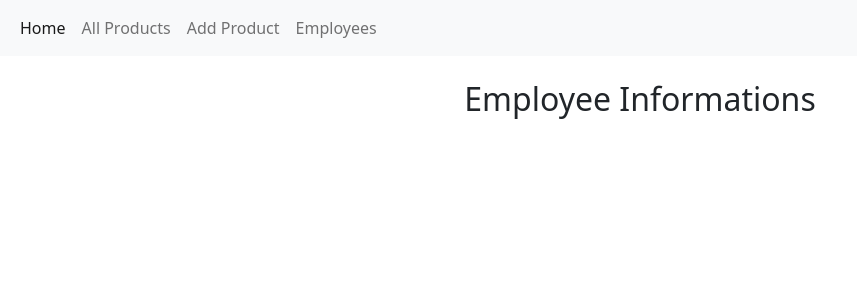
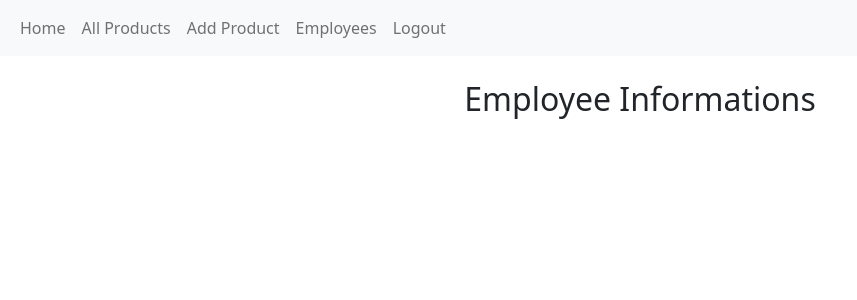
Before and after one commit to Dewan-Minhajul-Islam/AD_B01, a Django app: page /employee/ in a window 1280 px wide. Shown: the top 300 px of the page, without its empty margins (0-857 px from the left). Run offline with Django 5.2, Linux system fonts and the light colour scheme; a user stored in the database is signed in.

Commit message:
Hide navbar from login and register page using user.is_authenticated

```diff
--- a/ims_project/products/templates/layout/nav.html
+++ b/ims_project/products/templates/layout/nav.html
@@ -1,23 +1,41 @@
+{% if user.is_authenticated %}
+
 <nav class="navbar navbar-expand-lg navbar-light bg-light">
     <div class="container-fluid">
+        <ul class="navbar-nav">
 
-    <div class="collapse navbar-collapse" id="navbarNav">
-      <ul class="navbar-nav">
             <li class="nav-item">
-          <a class="nav-link active" aria-current="page" href="{% url 'home_page' %}">Home</a>
-        </li>
-        <li class="nav-item">
-          <a class="nav-link" href="{% url 'products_page' %}">All Products</a>
-        </li>
-        <li class="nav-item">
-          <a class="nav-link" href="{% url 'add_product_page' %}">Add Product</a>
+                <a class="nav-link" href="{% url 'home_page' %}">
+                    Home
+                </a>
             </li>
 
             <li class="nav-item">
-          <a class="nav-link" href="{% url 'employee_page' %}">Employees</a>
+                <a class="nav-link" href="{% url 'products_page' %}">
+                    All Products
+                </a>
+            </li>
+
+            <li class="nav-item">
+                <a class="nav-link" href="{% url 'add_product_page' %}">
+                    Add Product
+                </a>
+            </li>
+
+            <li class="nav-item">
+                <a class="nav-link" href="{% url 'employee_page' %}">
+                    Employees
+                </a>
+            </li>
+
+            <li class="nav-item">
+                <a class="nav-link" href="{% url 'logout_page' %}">
+                    Logout
+                </a>
             </li>
 
         </ul>
     </div>
-  </div>
 </nav>
+
+{% endif %}
--- a/ims_project/users/views.py
+++ b/ims_project/users/views.py
@@ -1,6 +1,7 @@
 from django.shortcuts import render, redirect
 from users.models import CustomUserModel
 from django.contrib.auth import authenticate, login, logout
+from django.contrib.auth.decorators import login_required
 
 
 # Create your views here.
@@ -59,6 +60,7 @@ def login_view(request):
     return render(request, 'login.html')
 
 
+@login_required
 def logout_view(request):
 
     logout(request)
```
Lines whose indentation alone changed are shown as unchanged.
